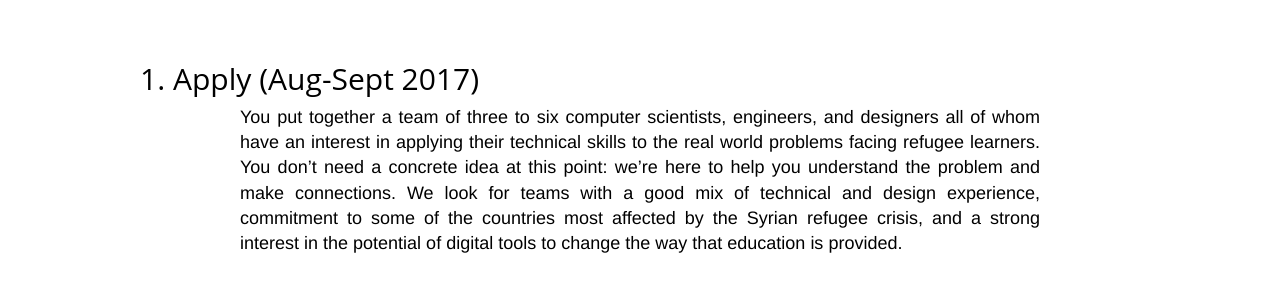
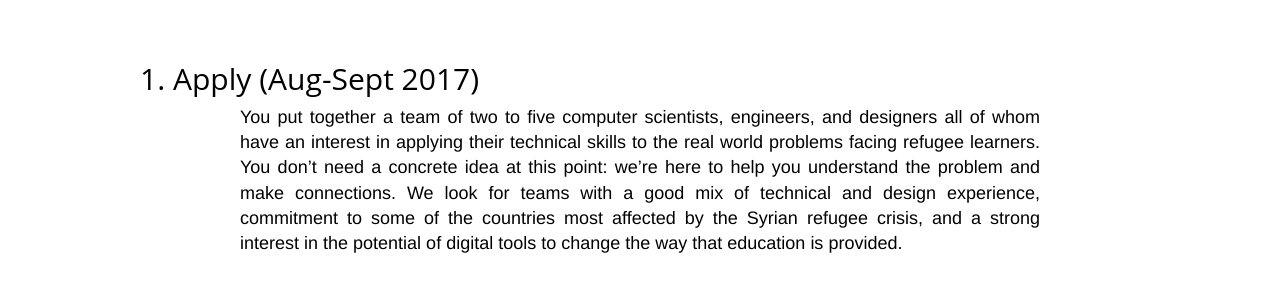
Before and after one commit to Refugee-Learning-Accelerator/Refugee-Learning-Accelerator.github.io, a Jekyll site: the page program/index.html, which Jekyll copies as it is, in a window 1280 px wide and 900 px high, scrolled down 863 px. Shown: the part 153-453 px from the top of the window. Built offline with Jekyll 4.4.1, drawn with Linux system fonts in a browser that asks for light colours; nearby versions of some CDN libraries.

Commit message:
Update index.html

```diff
--- a/program/index.html
+++ b/program/index.html
@@ -57,7 +57,7 @@
 <div class="header-content">
 			   <div class="header-content-inner">
                   <h2>1. Apply (Aug-Sept 2017)</h2>
-                      <p style:"color=#000000">You put together a team of three to six computer scientists, engineers, and designers all
+                      <p style:"color=#000000">You put together a team of two to five computer scientists, engineers, and designers all
 					      of whom have an interest in applying their technical skills to the real world problems
 					      facing refugee learners. You don’t need a concrete idea at this point: we’re here to help
 					      you understand the problem and make connections. We look for teams with a good mix of
```
